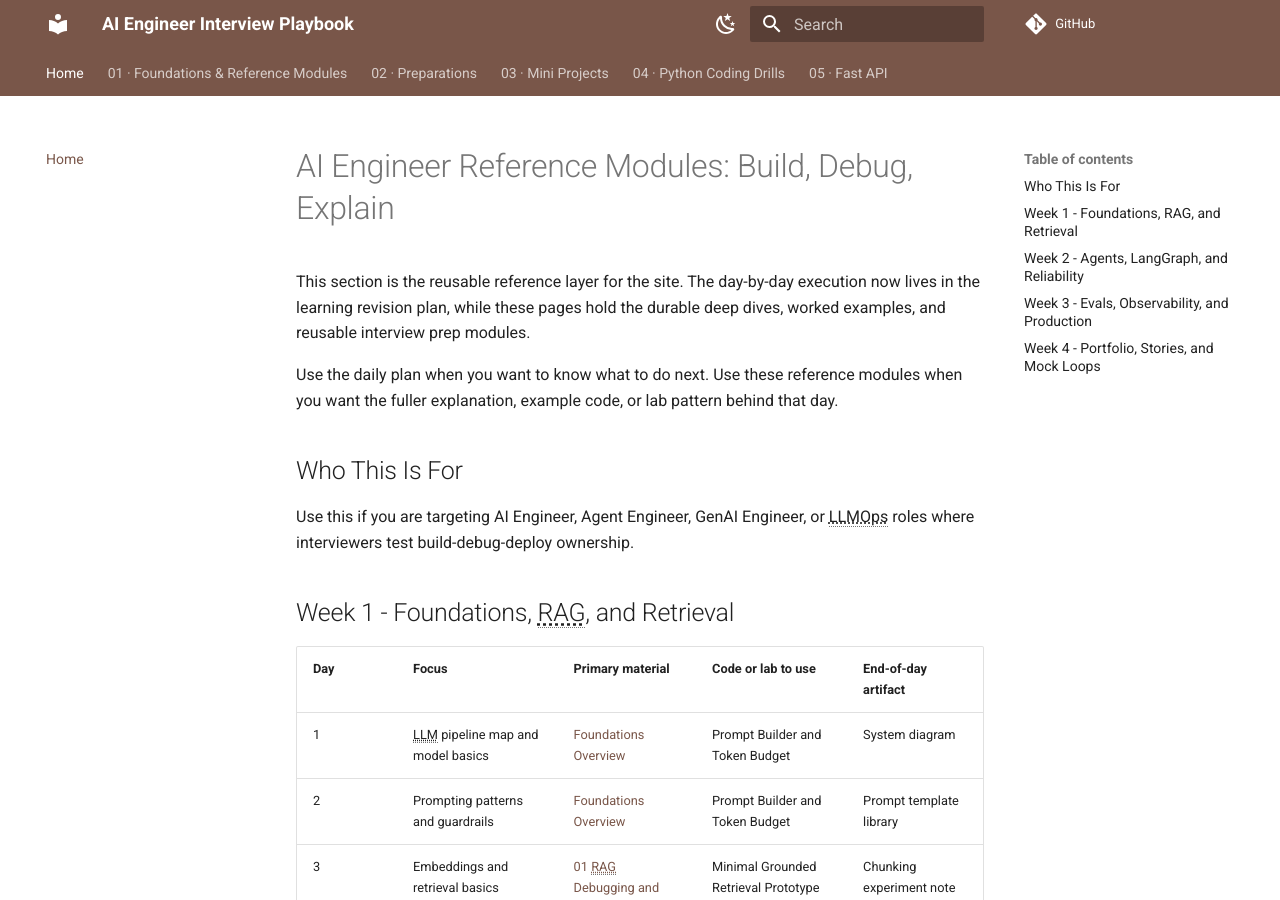
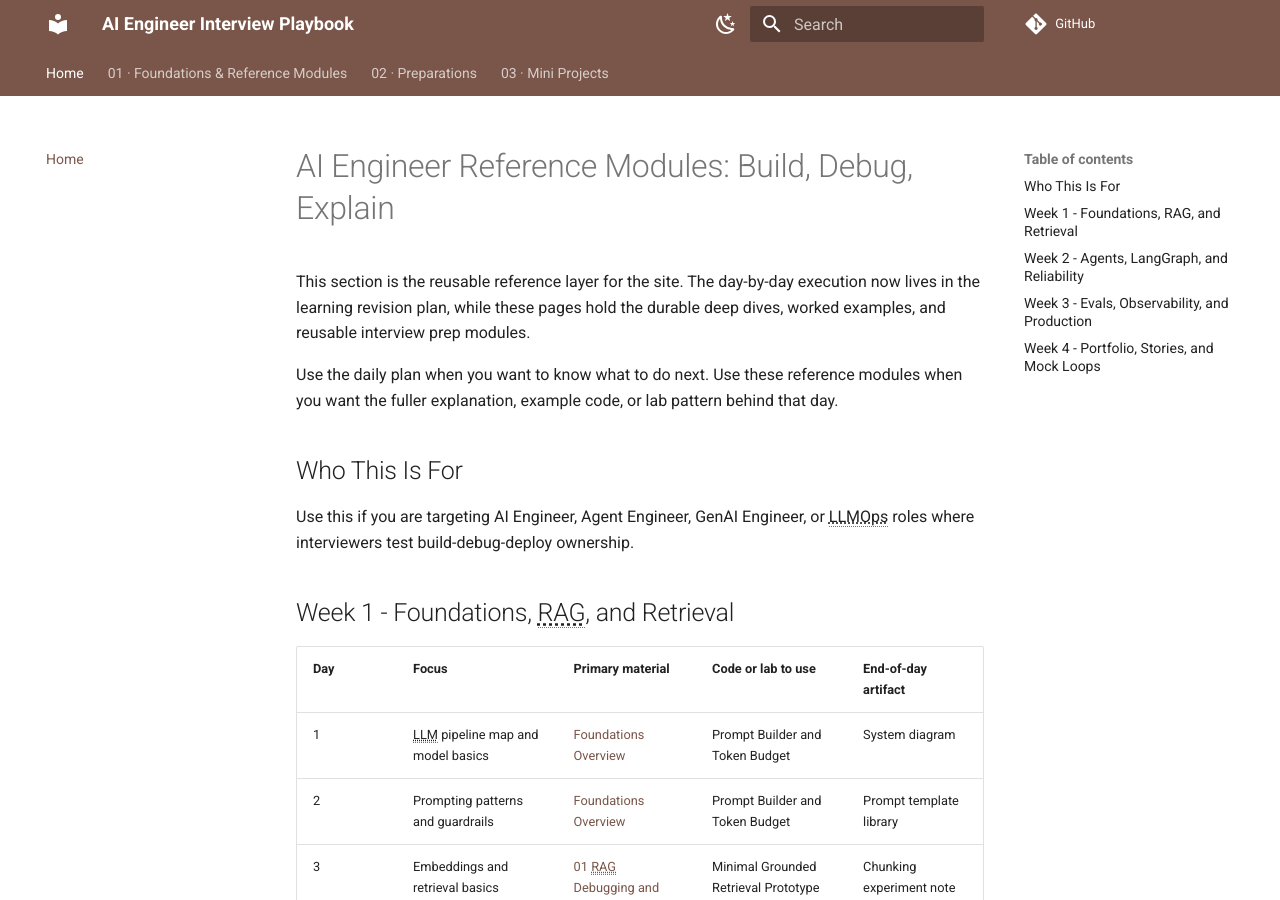
Before and after one commit to nitinkc/AI-Engineering-Learning, an MkDocs documentation site: the page built from docs/index.md, in a window 1280 px wide and 900 px high. Built offline with MkDocs 1.6.1 and Material for MkDocs 9.7.7, drawn with Linux system fonts in a browser that asks for light colours; comment, search, counter and statistics services are not loaded; some of the changed lines change nothing that is shown.

Commit message:
Update mkdocs.yml

```diff
--- a/mkdocs.yml
+++ b/mkdocs.yml
@@ -123,14 +123,6 @@ nav:
       - Week 1 RAG Foundations Lab: "03-mini-projects/01-week-1-rag-foundations-lab.md"
       - Week 2 Agent Reliability Lab: "03-mini-projects/02-week-2-agent-reliability-lab.md"
       - Week 3 Eval and Ops Lab: "03-mini-projects/03-week-3-eval-observability-lab.md"
-  - "04 · Python Coding Drills":
-      - Part1: "04-python/01_foundation_mutability_and_data_structures.md"
-      - Part2: "04-python/02_scalpel_pythonic_idioms.md"
-      - Part3: "04-python/03_forge_algorithms_and_interview.md"
-  - "05 · Fast API":
-      - Part1: "05-FastAPI/01_fastapi_core_routing_and_models.md"
-      - Part2: "05-FastAPI/02_fastapi_pydantic_errors_deps.md"
-      - Part3: "05-FastAPI/03_fastapi_async_routers_production.md"
 
 exclude_docs: |
   _abbreviations.md
```
